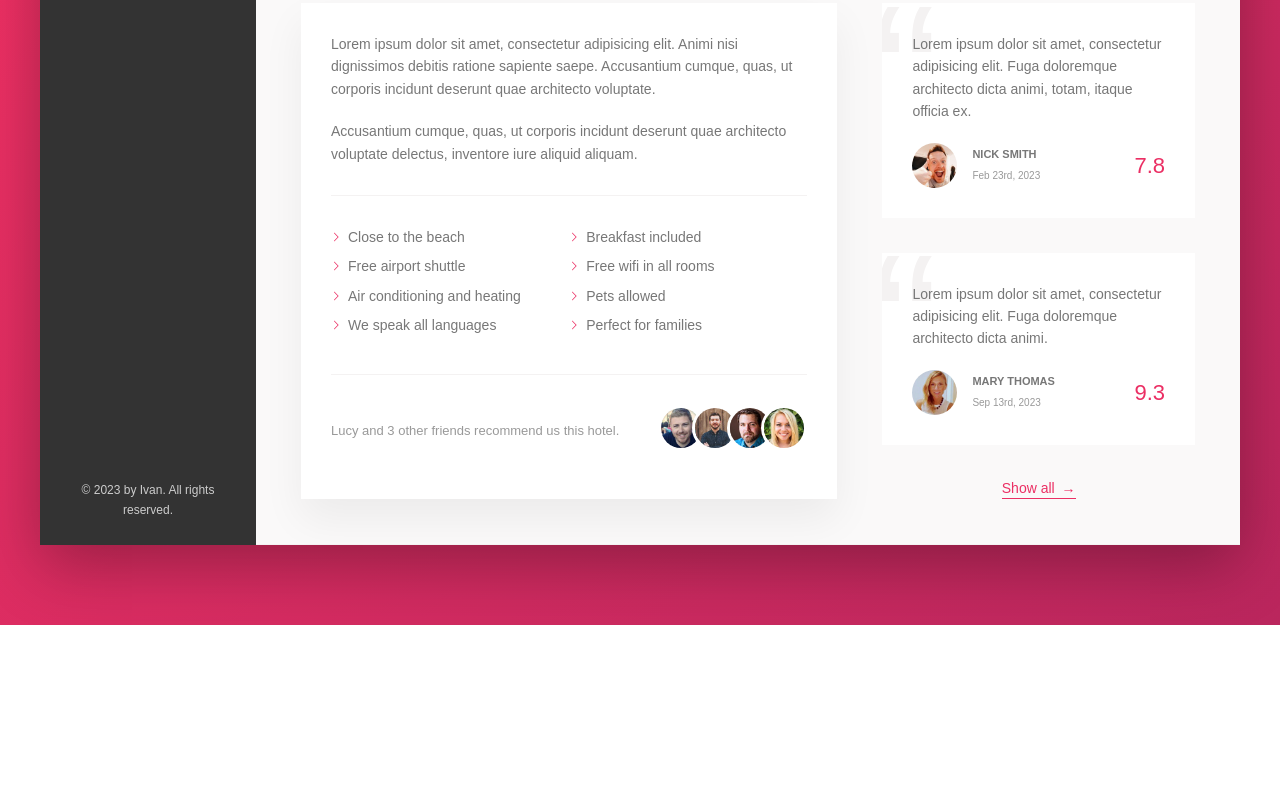
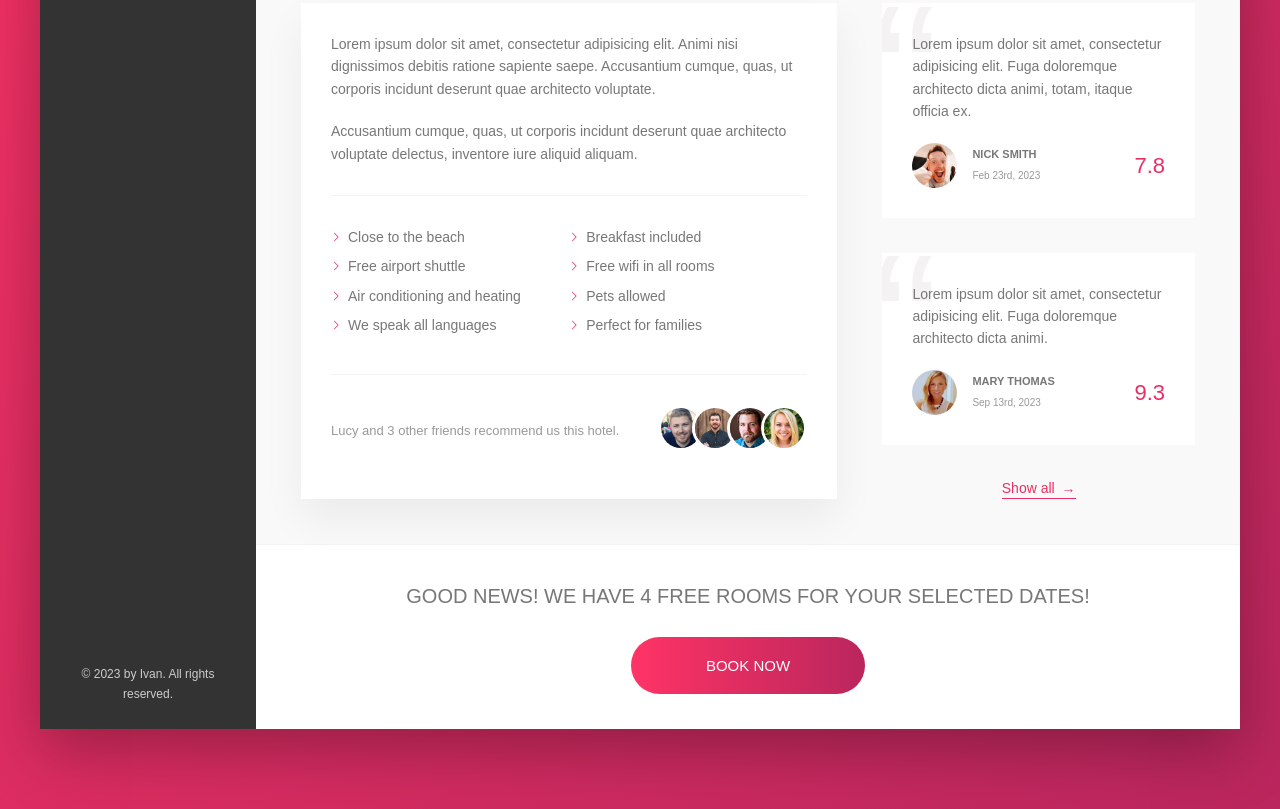
Before and after one commit to IvanRadovic/Trillo----CSS, a website: page index.html in a window 1280 px wide. Shown: the part 643-1452 px from the top of the page. Before the commit the page ends 1268 px from the top, so only its background shows below. Drawn offline with Linux system fonts and the light colour scheme.

Commit message:
Finishing CTA sections

```diff
--- a/index.html
+++ b/index.html
@@ -197,6 +197,14 @@
                         <button class="btn-inline">Show all <span>&rarr;</span></button>
                     </div>
                 </div>
+                <!-- -- CTA  -->
+                <div class="cta">
+                    <h2 class="cta__book-now">Good news! We have 4 free rooms for your selected dates!</h2>
+                    <button class="btn">
+                        <span class="btn__visible">Book now</span>
+                        <span class="btn__invisible">Only 4 rooms left</span>
+                    </button>
+                </div>
             </main>
         </div>
     </div>
--- /dev/null
+++ b/sass/components/_cta.scss
@@ -0,0 +1,12 @@
+.cta{
+    padding: 3.5rem 0;
+    text-align: center;
+
+    &__book-now{
+        font-size: 2rem;
+        font-weight: 400;
+        text-transform: uppercase;
+        margin-bottom: 2.5rem;
+    }
+
+}
--- /dev/null
+++ b/sass/components/btn.scss
@@ -0,0 +1,47 @@
+.btn {
+    font-size: 1.5rem;
+    font-weight: 300;
+    text-transform: uppercase;
+    border-radius: 100px;
+    border: none;
+    background-image: linear-gradient(to right, var(--color-primary-light), var(--color-primary-dark));
+    color: #fff;
+    position: relative;
+    overflow: hidden;
+    cursor: pointer;
+
+    & > * {
+        display: inline-block;
+        height: 100%;
+        width: 100%;
+        transition: all .2s;
+    }
+
+    &__visible {
+        padding: 2rem 7.5rem;
+    }
+
+    &__invisible {
+        position: absolute;
+        padding: 2rem 0;
+        left: 0;
+        top: -100%;
+    }
+
+    &:hover {
+        background-image: linear-gradient(to left, var(--color-primary-light), var(--color-primary-dark));
+    }
+
+    &:hover &__visible {
+        transform: translateY(100%);
+    }
+
+    &:hover &__invisible {
+        top: 0;
+    }
+
+    &:focus {
+        outline: none;
+        animation: pulsate 1s infinite;
+    }
+}
--- a/sass/main.scss
+++ b/sass/main.scss
@@ -14,6 +14,8 @@
 @import "components/list";
 @import "components/recommend";
 @import "components/review";
+@import "components/cta";
+@import "components/btn.scss";
 
 
 /* -- layout -- */
```
Also changed, not shown: sass/components/btn.css (added), sass/main.css, 2 other files.
